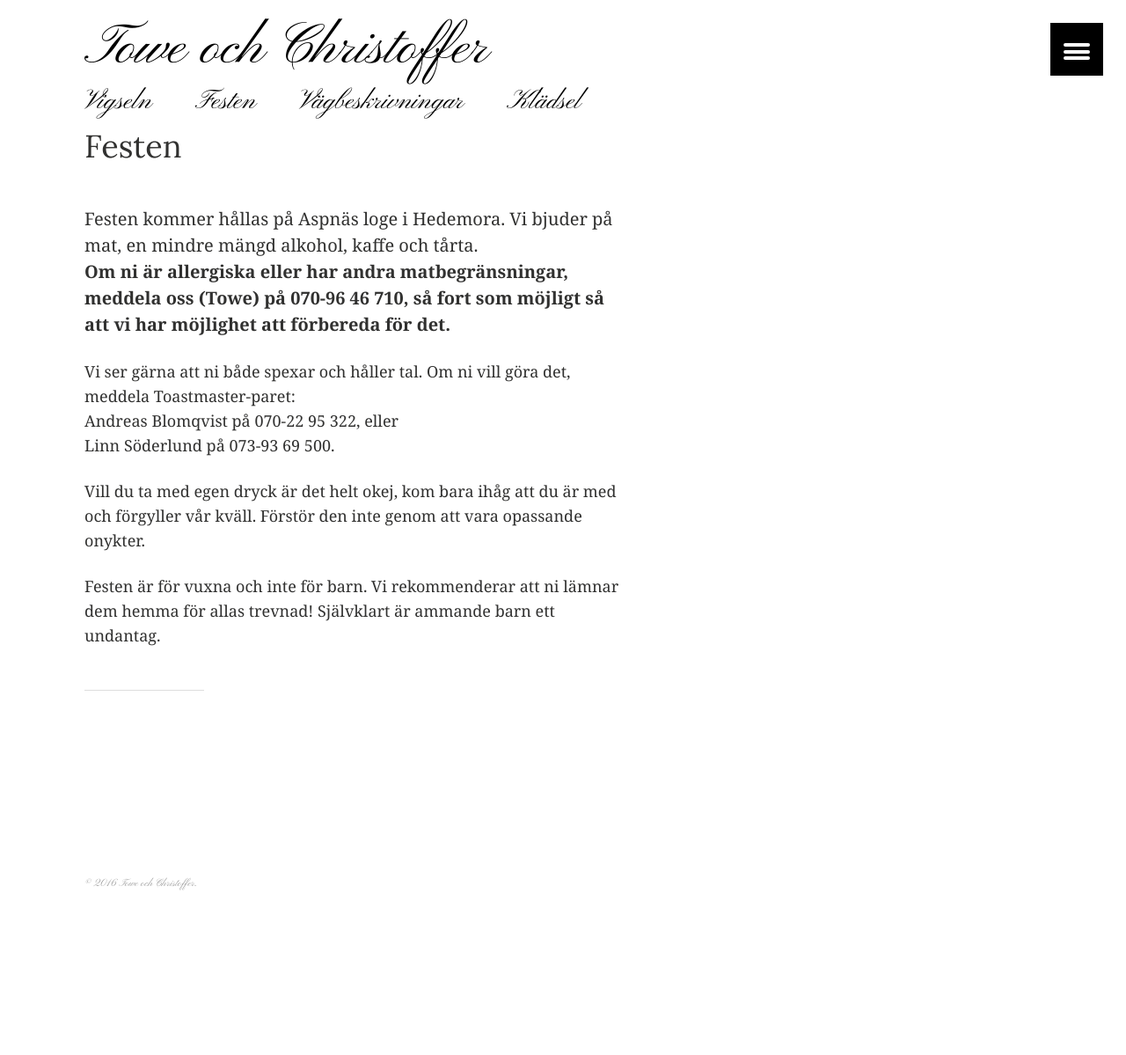
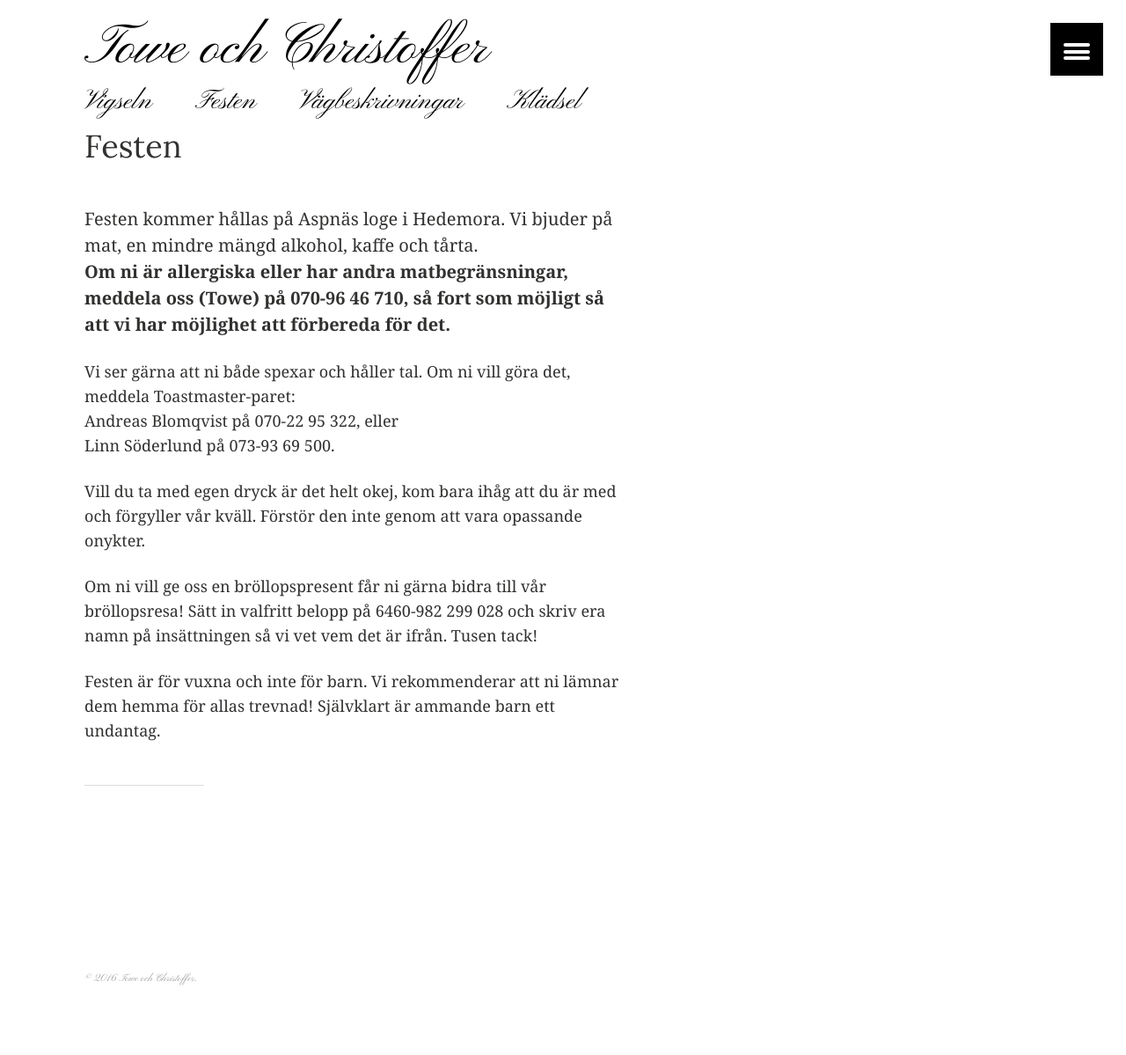
Before and after one commit to toweochchristoffer/wedding-page, a Jekyll site: the page built from festen.md, in a window 1280 px wide. Shown: the whole page at 88% size. Built offline with Jekyll 4.4.1, drawn with Linux system fonts in a browser that asks for light colours; before the commit the page ends 1091 px from its top, so only the background shows below that.

Commit message:
Update festen.md

```diff
--- a/festen.md
+++ b/festen.md
@@ -11,6 +11,10 @@ Vi ser gärna att ni både spexar och håller tal. Om ni vill göra det, meddela
 Andreas Blomqvist på 070-22 95 322, eller
 Linn Söderlund på 073-93 69 500.
 
+
 Vill du ta med egen dryck är det helt okej, kom bara ihåg att du är med och förgyller vår kväll. Förstör den inte genom att vara opassande onykter.
 
+Om ni vill ge oss en bröllopspresent får ni gärna bidra till vår bröllopsresa!
+Sätt in valfritt belopp på 6460-982 299 028 och skriv era namn på insättningen så vi vet vem det är ifrån. Tusen tack!
+
 Festen är för vuxna och inte för barn. Vi rekommenderar att ni lämnar dem hemma för allas trevnad! Självklart är ammande barn ett undantag.
```
